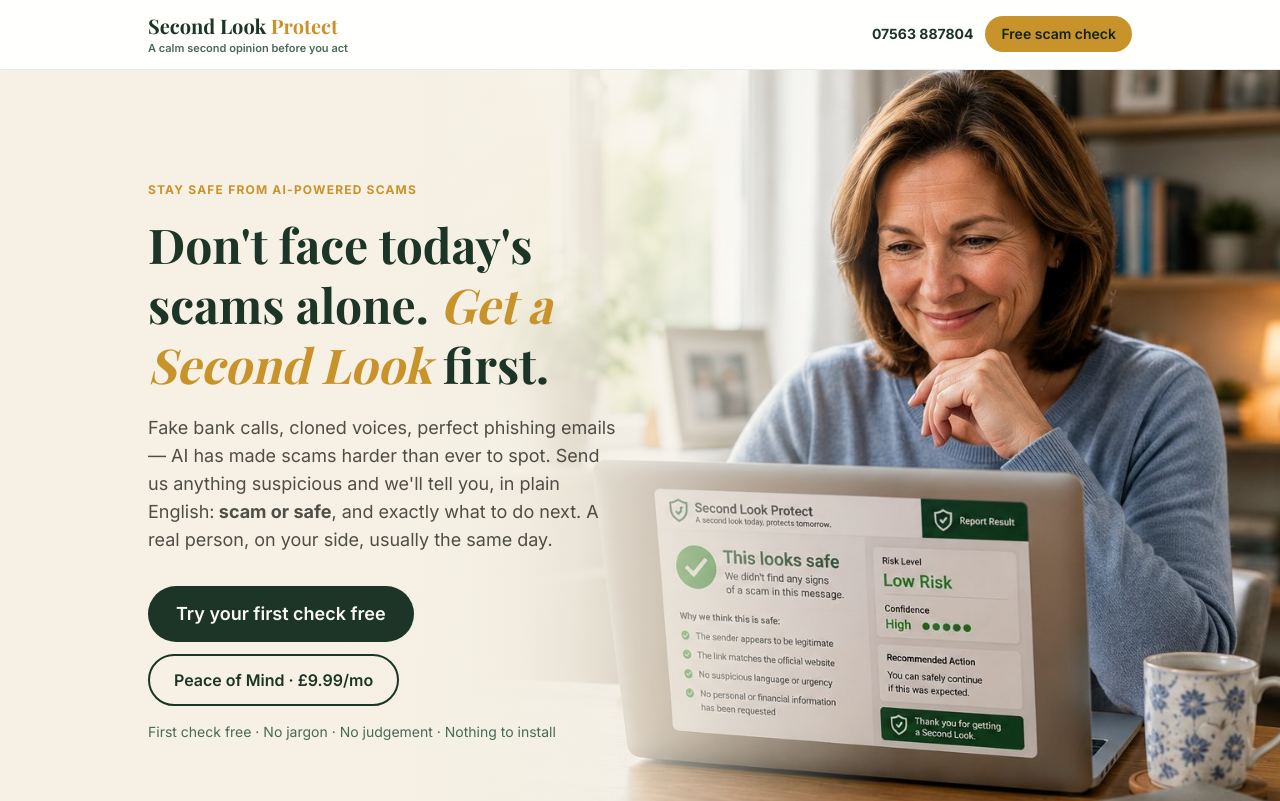
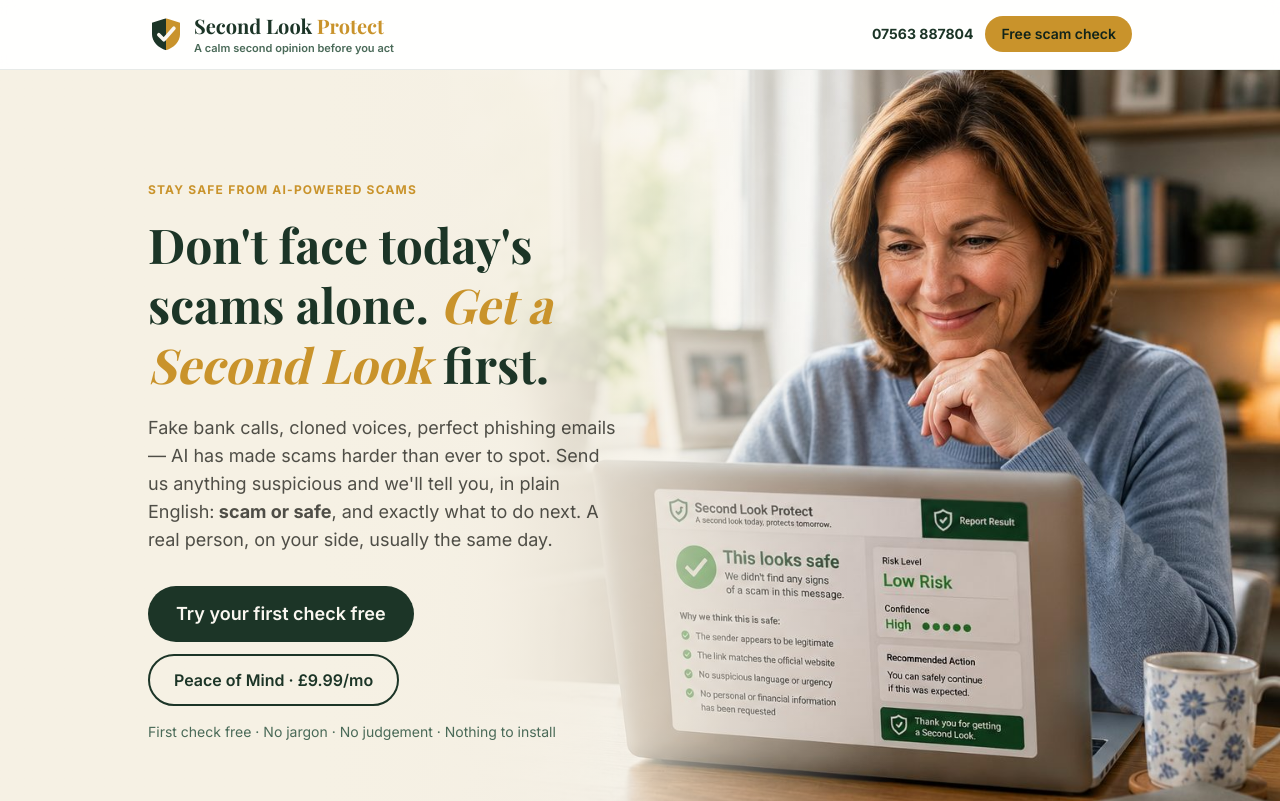
Before and after one commit to krowan444/Second-Look-Protect, a React (Vite) app: page / in a window 1280 px wide. Shown: the top 801 px of the page. Built offline with nearby package versions, Linux system fonts and the light colour scheme; no server answers; the HTML template or start-up script is replaced by a standard one; a web font is replaced by a local one.

Commit message:
Add files via upload

```diff
--- a/src/pages/Home.tsx
+++ b/src/pages/Home.tsx
@@ -1,12 +1,32 @@
 const PAYMENT_LINK = (import.meta.env.VITE_STRIPE_PAYMENT_LINK as string) || "/check";
+
+export function Logo({ size = 34 }: { size?: number }) {
+  return (
+    <svg viewBox="0 0 100 100" width={size} height={size} aria-hidden="true" className="shrink-0">
+      <defs>
+        <clipPath id="slp-shield">
+          <path d="M50 6 L89 19 V49 C89 72 71 88 50 95 C29 88 11 72 11 49 V19 Z" />
+        </clipPath>
+      </defs>
+      <g clipPath="url(#slp-shield)">
+        <rect x="0" y="0" width="50" height="100" fill="#1c3527" />
+        <rect x="50" y="0" width="50" height="100" fill="#c9932b" />
+      </g>
+      <path d="M30 52 L44 66 L72 34" fill="none" stroke="#faf7f0" strokeWidth="10" strokeLinecap="round" strokeLinejoin="round" />
+    </svg>
+  );
+}
 
 function Nav() {
   return (
     <header className="bg-white/90 backdrop-blur border-b border-green/10 sticky top-0 z-20">
       <div className="max-w-5xl mx-auto flex items-center justify-between px-5 py-3">
-        <a href="/" className="no-underline">
-          <span className="font-display font-bold text-xl text-green">Second Look <em className="text-gold not-italic">Protect</em></span>
-          <span className="block text-[11px] font-semibold text-green-soft">A calm second opinion before you act</span>
+        <a href="/" className="no-underline flex items-center gap-2.5">
+          <Logo size={36} />
+          <span>
+            <span className="font-display font-bold text-xl text-green">Second Look <em className="text-gold not-italic">Protect</em></span>
+            <span className="block text-[11px] font-semibold text-green-soft">A calm second opinion before you act</span>
+          </span>
         </a>
         <div className="flex items-center gap-3">
           <a href="tel:07563887804" className="hidden sm:block text-sm font-bold text-green no-underline">07563 887804</a>
@@ -224,8 +244,11 @@ export default function Home() {
       {/* FOOTER */}
       <footer className="bg-green-deep text-cream/80 text-sm">
         <div className="max-w-5xl mx-auto px-5 py-8">
-          <div className="flex flex-wrap justify-between gap-4">
-            <span className="font-display text-cream text-lg">Second Look <span className="text-gold">Protect</span></span>
+          <div className="flex flex-wrap justify-between gap-4 items-center">
+            <span className="flex items-center gap-2.5">
+              <Logo size={28} />
+              <span className="font-display text-cream text-lg">Second Look <span className="text-gold">Protect</span></span>
+            </span>
             <span>
               📞 <a href="tel:07563887804" className="text-cream/90">07563 887804</a> · hello@learnaifast.co.uk ·
               part of <a href="https://www.learnaifast.co.uk" className="text-cream/90">Learn AI Fast</a> · © 2026
```
